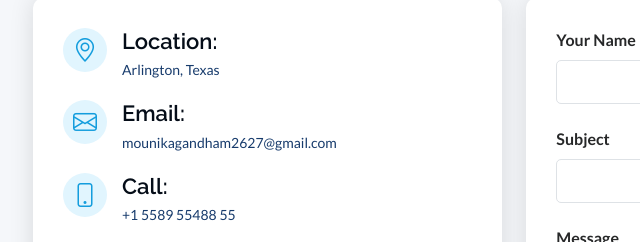
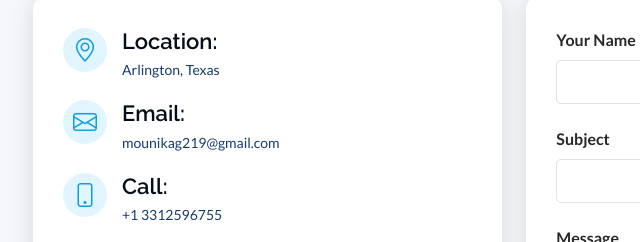
Before and after one commit to Mounikagsl3/Portfolio, a plain HTML site: page index.html in a window 1280 px wide. Shown: the part 4695-4937 px from the top of the page, 27-667 px from the left. Drawn offline with nearby package versions, Linux system fonts and the light colour scheme; some packages are replaced by stand-ins of ours; grey boxes are pictures that could not be loaded.

Commit message:
Update index.html

```diff
--- a/index.html
+++ b/index.html
@@ -386,13 +386,13 @@
           <div class="email">
             <i class="bi bi-envelope"></i>
             <h4>Email:</h4>
-            <p>mounikagandham2627@gmail.com</p>
+            <p> mounikag219@gmail.com</p>
           </div>
 
           <div class="phone">
             <i class="bi bi-phone"></i>
             <h4>Call:</h4>
-            <p>+1 5589 55488 55</p>
+            <p>+1 3312596755</p>
           </div>
 
           <div id="map" class="map"></div>
```
